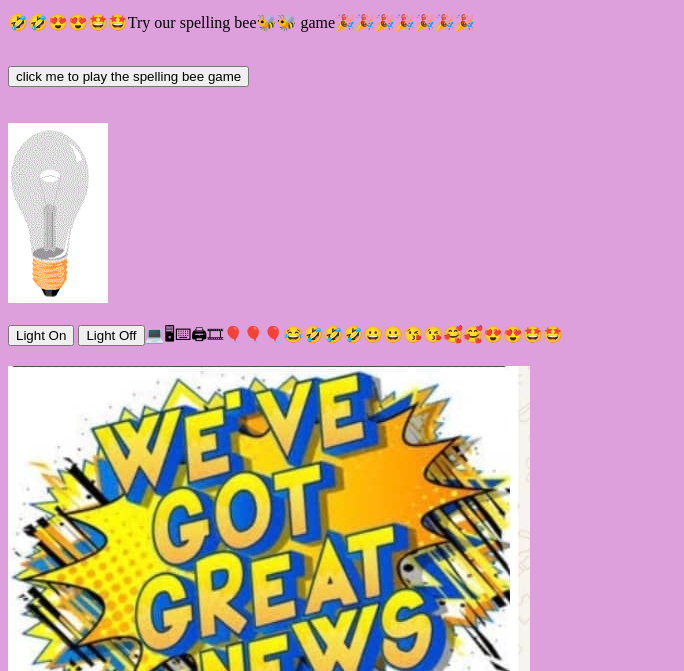
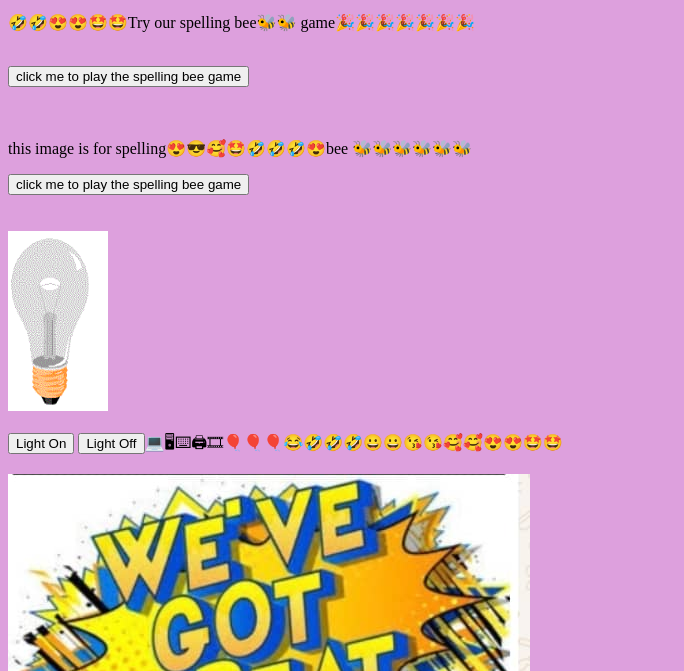
Before and after one commit to tomiwaodusanya95-cpu/tomiwaodusanya95-cpu.github.io, a plain HTML site: page index.html in a window 1280 px wide. Shown: the part 129-800 px from the top of the page, without its empty margins (0-684 px from the left). Drawn offline with Linux system fonts and the light colour scheme.

Commit message:
Update index.html

```diff
--- a/index.html
+++ b/index.html
@@ -27,7 +27,11 @@ function light(sw) {
 <br>
 <br>
 <br>
-
+<p>this image is for spelling😍😎🥰🤩🤣🤣🤣😍bee 🐝🐝🐝🐝🐝🐝</p>
+<a href="Screenshot_20250721-105241-removebg-preview.png" target="_self"><button>click me to play the spelling bee game</button></a>
+<br>
+<br>
+<br>
 <img id="myImage" src="pic_bulboff.gif" width="100" height="180">
 <p>
 <button type="button" onclick="light(1)">Light On</button>
```
